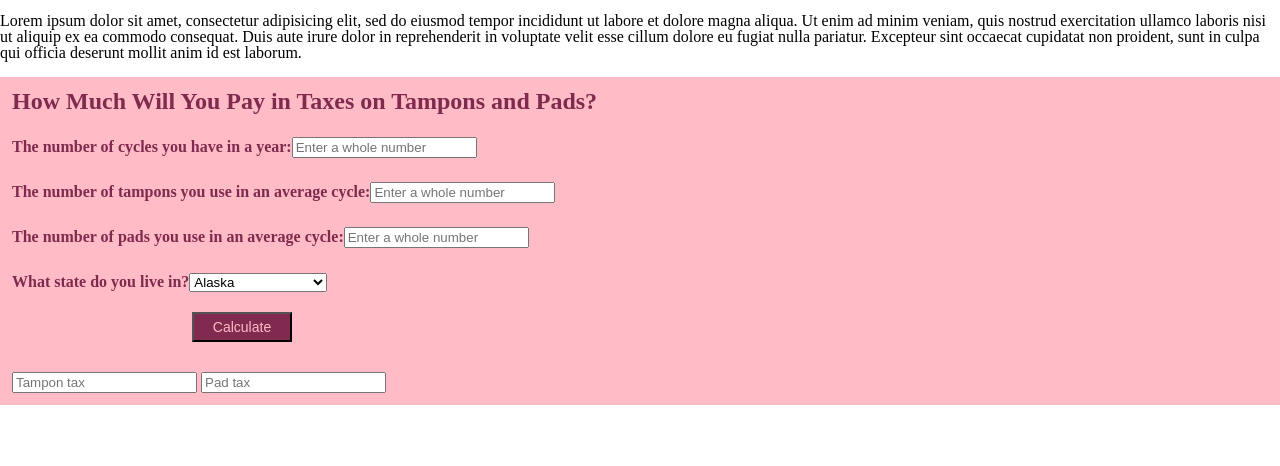
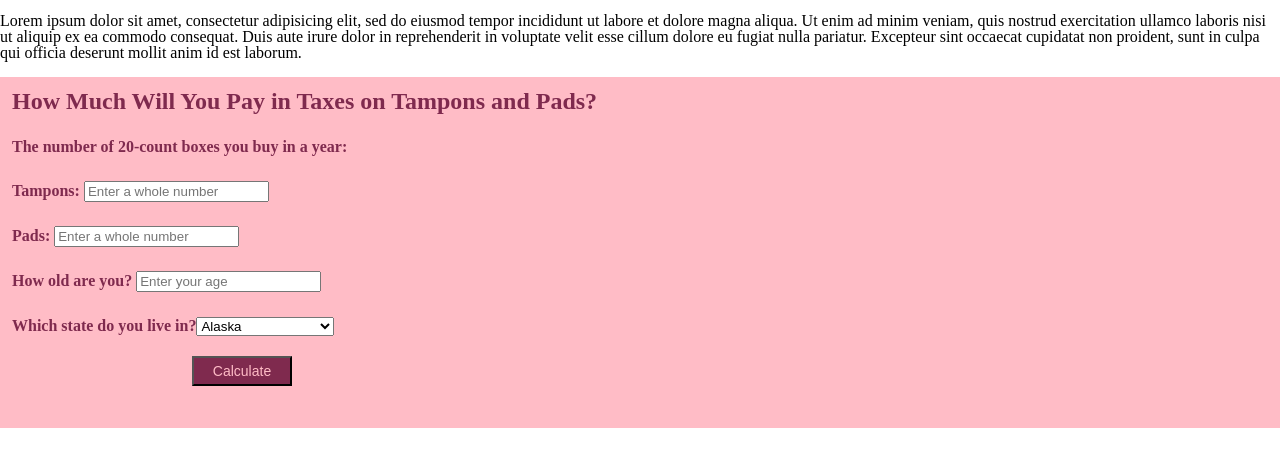
Before and after one commit to ryan-j-kelley/feminine-products-calc, a plain HTML site: page index.html in a window 1280 px wide. Shown: the part 70-536 px from the top of the page. Drawn offline with nearby package versions, Linux system fonts and the light colour scheme.

Commit message:
HTML changes

```diff
--- a/index.html
+++ b/index.html
@@ -35,13 +35,15 @@
         <form id="calculator">
             <h2 id="calc-title">How Much Will You Pay in Taxes on Tampons and Pads?<h2>
               <br>
-            <p class="calc-text">The number of cycles you have in a year:<input type="text" id="cycles" placeholder="Enter a whole number"></p>
+            <p class="calc-text">The number of 20-count boxes you buy in a year:</p>
             <br>
-            <p class="calc-text">The number of tampons you use in an average cycle:<input type="text" id="tampons" placeholder="Enter a whole number"></p>
+            <p class="calc-text">Tampons: <input type="text" id="tampons" placeholder="Enter a whole number"></p>
             <br>
-            <p class="calc-text">The number of pads you use in an average cycle:<input type="text" id="pads" placeholder="Enter a whole number"></p>
+            <p class="calc-text">Pads: <input type="text" id="pads" placeholder="Enter a whole number"></p>
             <br>
-            <p class="calc-text">What state do you live in?<select name="State" placeholder="State">
+            <p class="calc-text">How old are you? <input type="text" id="age" placeholder="Enter your age"></p>
+            <br>
+            <p class="calc-text">Which state do you live in?<select name="State" placeholder="State">
                                             <option value="Alaska" data-tax=".04">Alaska</option>
                                             <option value="Arizona" data-tax=".056">Arizona</option>
                                             <option value="Arkansas" data-tax=".065" >Arkansas</option>
@@ -89,9 +91,7 @@
             <br>
             <br>
             <br>
-            <input type="text" placeholder="Tampon tax">
-            <input type="text" placeholder="Pad tax">
-
+            <p class="answer-text">You could spend $<span id="total"></span> in sales tax on tampons and pads before menopause.</p>
 
         </form>
 
--- a/main.css
+++ b/main.css
@@ -82,6 +82,12 @@ table {
     left: 15%;
 }
 
+.answer-text {
+    color: #7F2A4E;
+    font-size: 24px;
+    display: none;
+}
+
 
 /* Start your base/mobile styles here */
 
```
